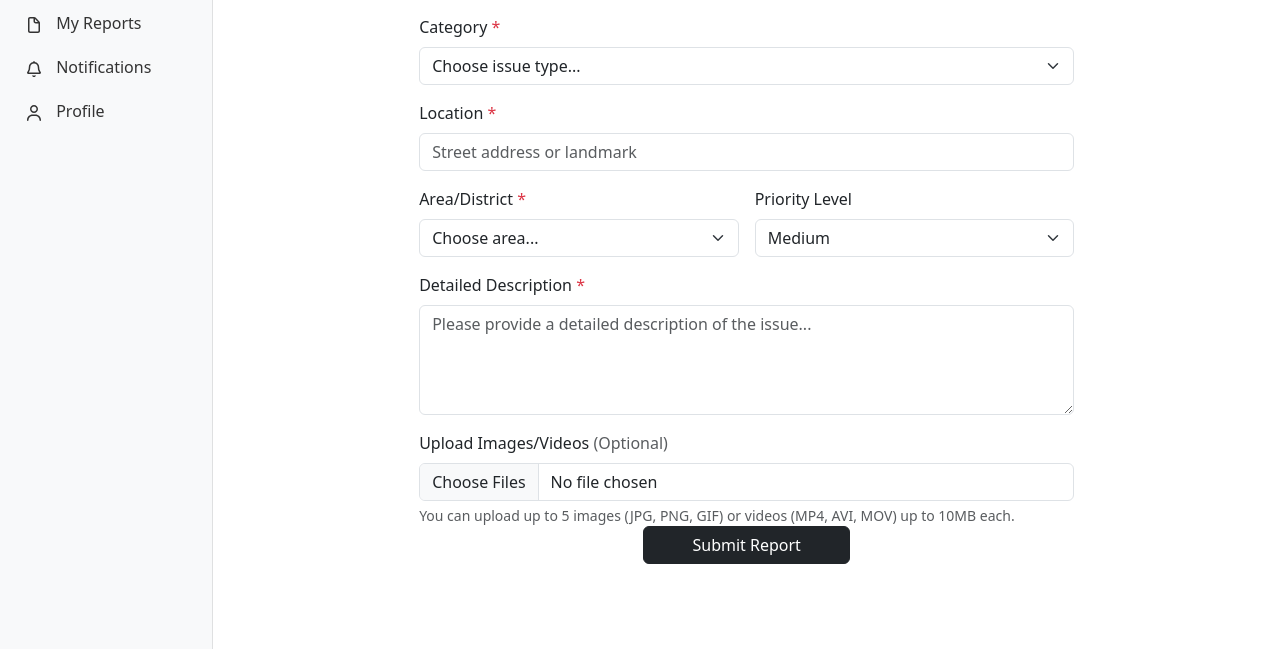
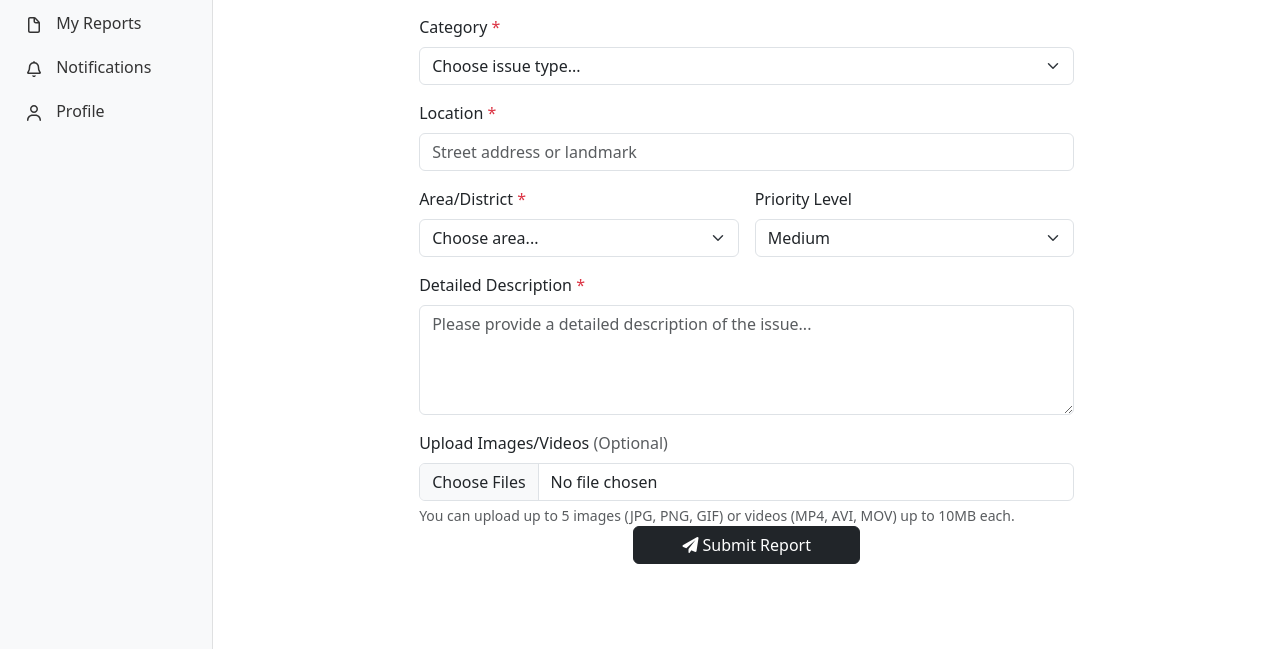
Before and after one commit to nnamdiindu/Report_Eti-Osa, a Flask app: page /report_issue in a window 1280 px wide. Shown: the part 151-800 px from the top of the page. Run offline with Flask 3, Linux system fonts and the light colour scheme; the visitor is signed in with stand-in values (Sample User, id 1); some libraries are stand-ins or nearby versions.

Commit message:
Modify report_issue.html

```diff
--- a/templates/report_issue.html
+++ b/templates/report_issue.html
@@ -102,8 +102,8 @@
                 </div>
 
                 <div class="text-center">
-                    <button class="btn btn-dark btn-md px-5" type="submit">
-                        Submit Report
+                    <button class="btn btn-dark btn-md px-5" type="submit"><i class="fas fa-paper-plane"></i>
+                         Submit Report
                     </button>
                 </div>
             </form>
```
